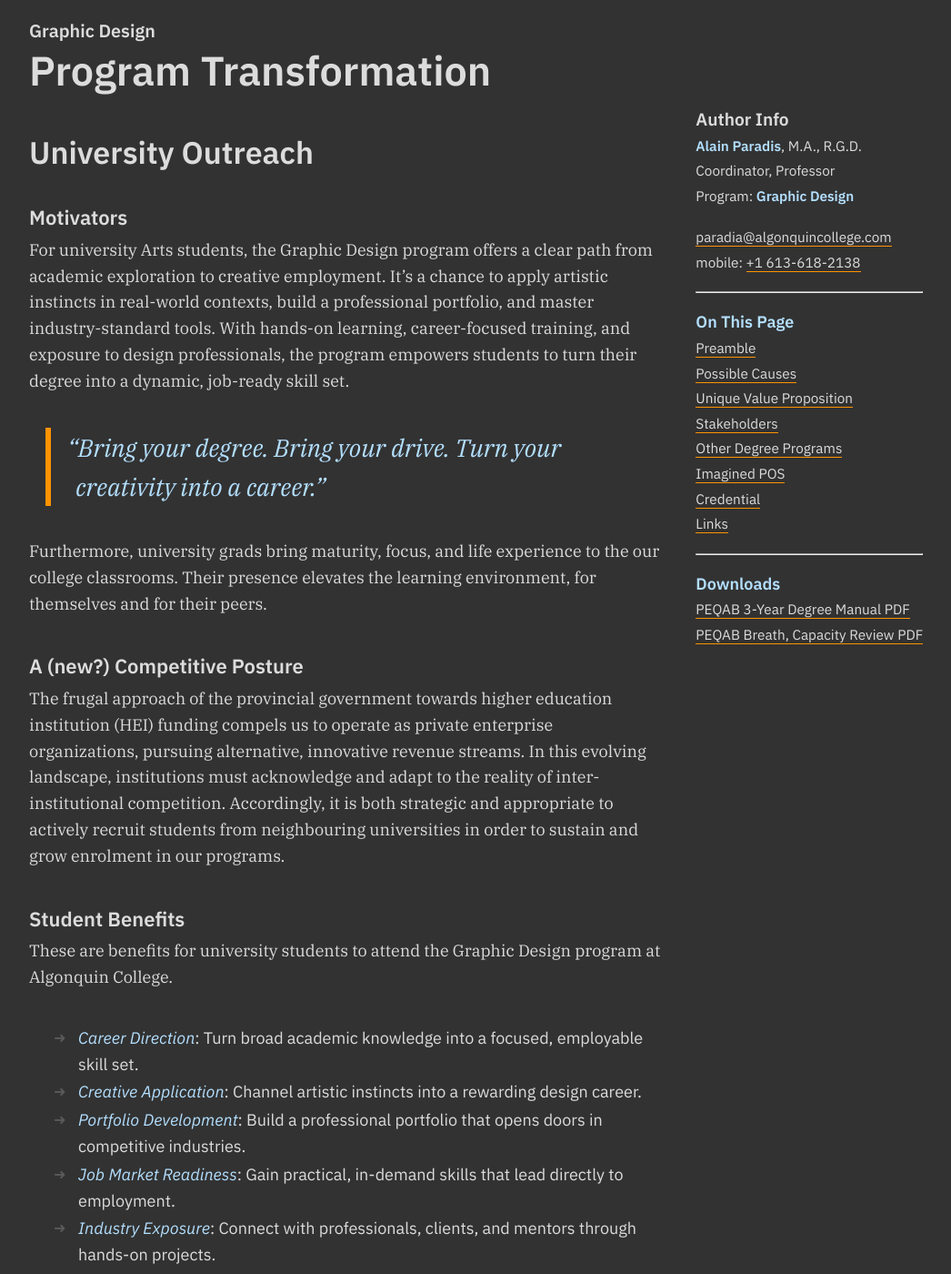
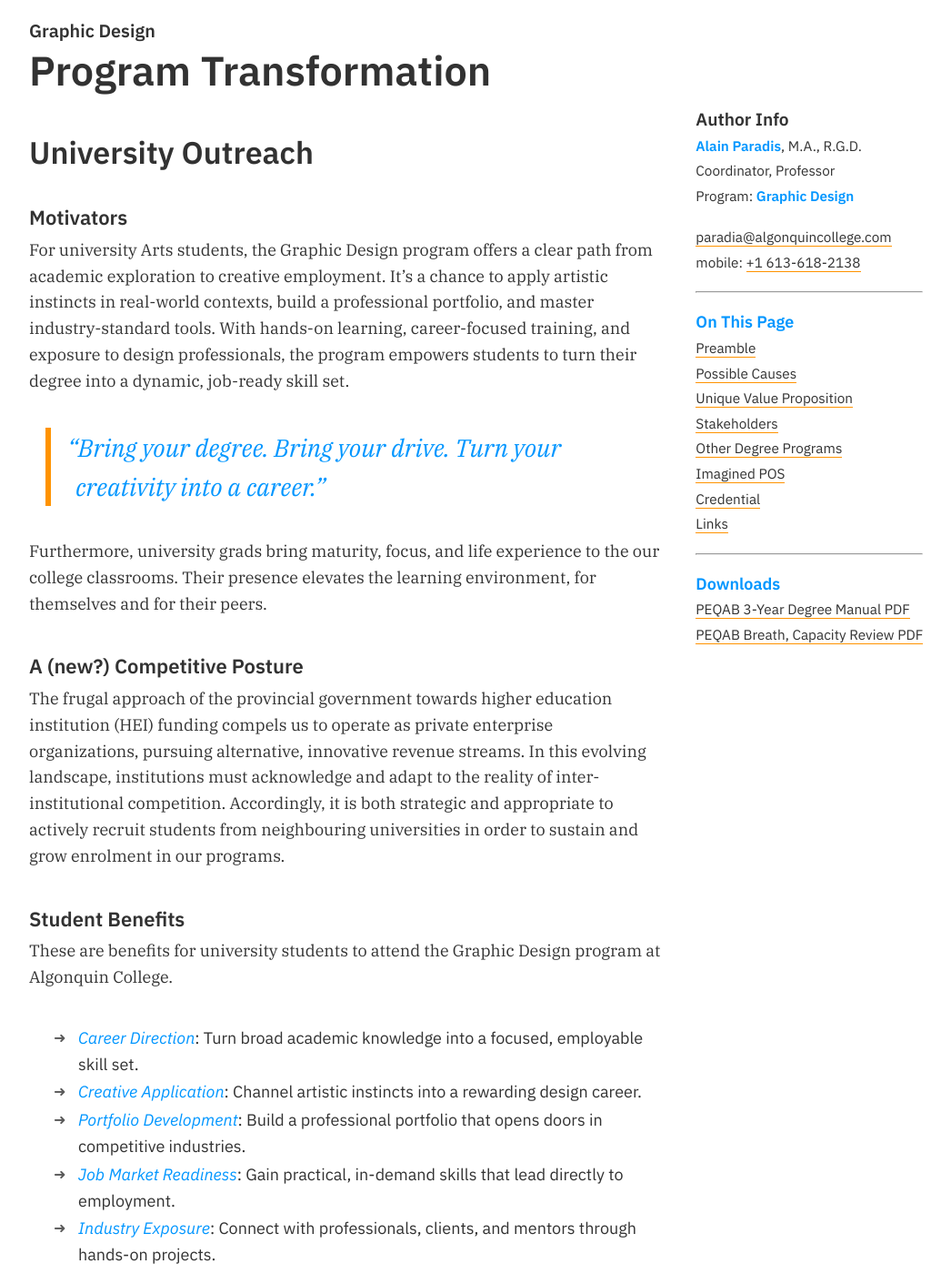
Before and after one commit to AlainParadis/program-transformation, a Jekyll site: the page built from university.md, in a window 1280 px wide and 1400 px high. Shown: the whole window at 91% size, without its empty margins (76-1122 px from the left). Built offline with Jekyll 4.4.1, drawn with Linux system fonts in a browser that asks for light colours.

Commit message:
Switch to light theme; replace --blue-light with --blue
Update color scheme to a light theme by changing root background and text variables to white and dark values. Replace many uses of --blue-light with --blue (h5, focus outlines, current link, emphasis, strong, list items, buttons, blockquotes, etc.). Remove SVG drop-shadow (clear svg filter). Changes are visual-only to unify color token usage and adopt a light background.

```diff
--- a/css/styles.css
+++ b/css/styles.css
@@ -1,7 +1,7 @@
 :root
 {
-	--background-color: rgb(50, 50, 50);
-	--text-color: rgb(220, 220, 220);
+	--background-color: rgb(255, 255, 255);
+	--text-color: rgb(50, 50, 50);
 	--dark: rgb(36, 36, 36);
 	--medium: rgb(90, 90, 90);
 	--light: rgb(180, 180, 180);
@@ -139,7 +139,7 @@ h4 { font-size: clamp(22px, 1.6vw, 24px); }
 h5
 {
 	font-size: clamp(18px, 1.35vw, 20px);
-	color: var(--blue-light);
+	color: var(--blue);
 }
 
 h6 { font-size: clamp(16px, 1.2vw, 18px); }
@@ -178,7 +178,7 @@ a, a:link
 
 a:focus, button:focus
 {
-	outline: 2px solid var(--blue-light);
+	outline: 2px solid var(--blue);
 	outline-offset: 4px;
 }
 
@@ -187,7 +187,7 @@ a:active { color: var(--orange); }
 
 a:hover
 {
-	color: var(--lightest);
+	color: var(--medium);
 	border-bottom: 1px solid var(--orange50);
 }
 
@@ -195,7 +195,7 @@ a.current
 {
 	font-style: normal;
 	font-weight: 600;
-	color: var(--blue-light);
+	color: var(--blue);
 	border-bottom: 2px solid var(--orange);
 }
 
@@ -211,14 +211,14 @@ dt { font-family: var(--sans); }
 em
 {
 	font-style: italic;
-	color: var(--blue-light);
+	color: var(--blue);
 }
 
 strong, bold, .bold
 {
 	font-weight: 600;
 	font-style: var(--font_style_normal);
-	color: var(--blue-light);
+	color: var(--blue);
 }
 
 pre
@@ -269,13 +269,13 @@ a.btn-small
 
 .btn:hover
 {
-	background-color: var(--blue-light);
+	background-color: var(--blue);
 	color: var(--dark);
 }
 
 .btn-small:hover
 {
-	background-color: var(--blue-light);
+	background-color: var(--blue);
 	color: var(--dark);
 	border: 4px solid var(--dark);
 }
@@ -382,7 +382,7 @@ main ol > li
 {
 	font-weight: 500;
 	font-style: var(--font_style_normal);
-	color: var(--blue-light);
+	color: var(--blue);
 }
 
 main ol > li:not(:first-child) { margin-top: 1rem; }
@@ -484,7 +484,7 @@ code
 	z-index: 1000;
 }
 
-svg { filter: drop-shadow(0px 0px 6px rgba(0, 0, 0, 1)); }
+svg {  }
 svg:hover { filter: none; }
 
 figure svg
@@ -510,7 +510,7 @@ blockquote
 	padding-left: 1.5rem;
 	text-indent: -0.5rem;
 	border-left: solid 6px var(--orange);
-	color: var(--blue-light);
+	color: var(--blue);
 	font-size: 1.5rem;
 	font-style: italic;
 	hyphens: none;
@@ -526,7 +526,7 @@ blockquote.small
 	margin-bottom: 1rem;
 	padding-left: 1rem;
 	text-indent: -0.5rem;
-	color: var(--blue-light);
+	color: var(--blue);
 	font-size: 1rem;
 	font-style: italic;
 	hyphens: none;
@@ -543,7 +543,7 @@ main { grid-area: main; }
 
 .footer-wrapper
 {
-	background-color: var(--dark);
+	background-color: var(--lightest);
 	border-top: solid 4px var(--medium);
 	width: 100vw;
 	position: relative;
@@ -603,7 +603,6 @@ footer { font-family: var(--sans); }
 	.footer-wrapper
 	{
 		grid-area: footer;
-		background-color: var(--dark);
 		width: 100vw;
 		position: relative;
 		left: 50%;
```
